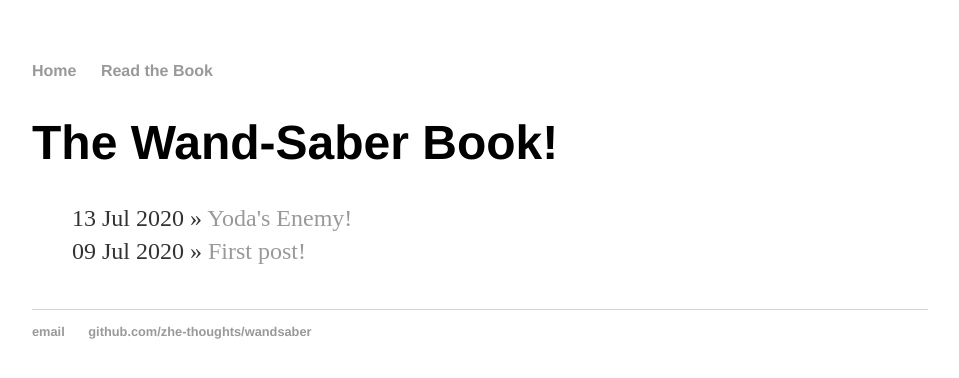
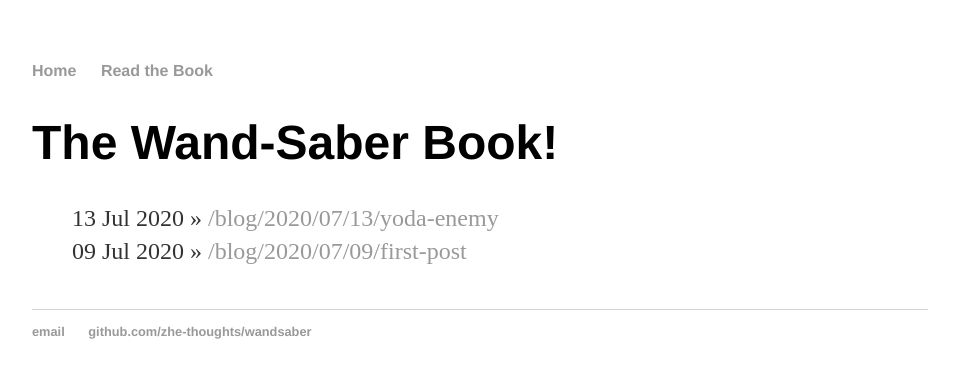
Before and after one commit to zhe-thoughts/wandsaber, a Jekyll site: the page built from blog/index.html, in a window 1280 px wide. Shown: the top 378 px of the page, without its empty margins (160-1119 px from the left). Built offline with Jekyll 4.4.1, drawn with Linux system fonts in a browser that asks for light colours.

Commit message:
Debugging

```diff
--- a/blog/index.html
+++ b/blog/index.html
@@ -6,7 +6,7 @@ title: The Wand-Saber Book!
 <ul class="posts">
 
   {% for post in site.posts %}
-    <li><span>{{ post.date | date_to_string }}</span> &raquo; <a href="https://zhe-thoughts.github.io/wandsaber/blog/2020/07/09/first-post" title="{{ post.url }}">{{ post.title }}</a></li>
+    <li><span>{{ post.date | date_to_string }}</span> &raquo; <a href="https://zhe-thoughts.github.io/wandsaber/blog/2020/07/09/first-post" title="{{ post.url }}">{{ post.url }}</a></li>
   {% endfor %}
 
 </ul>
```
